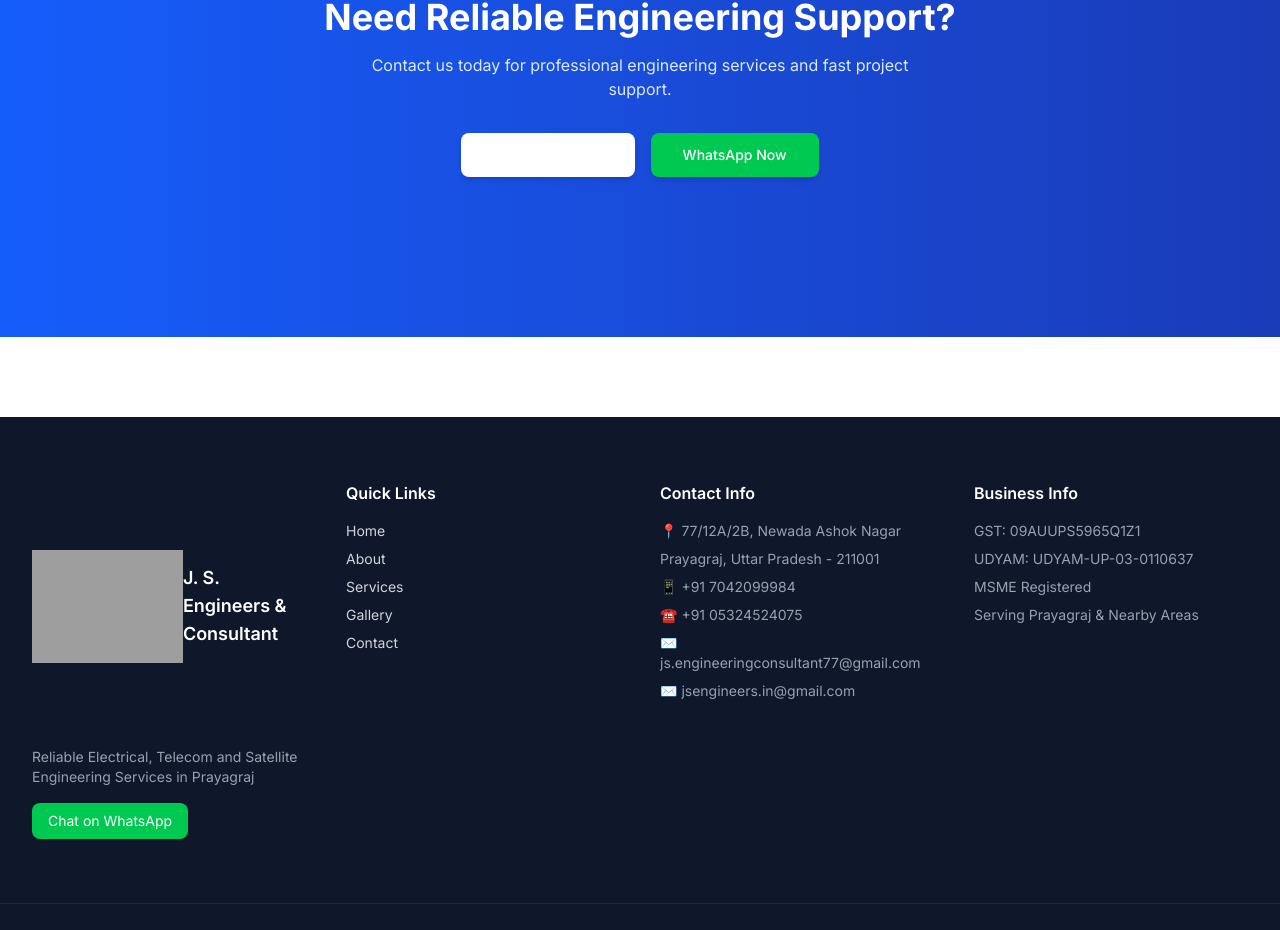
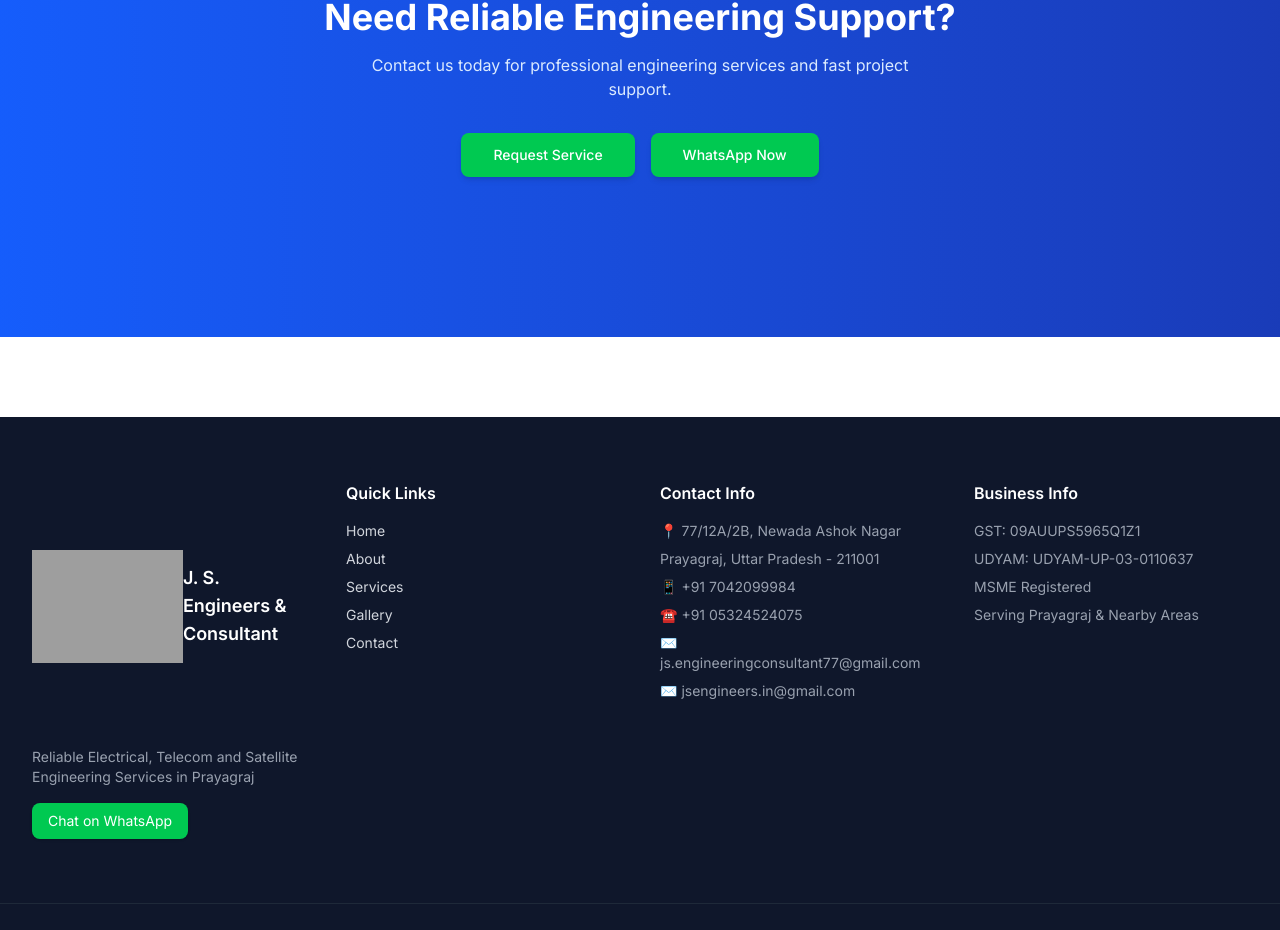
Before and after one commit to JsEngineers/js-Engineers.in, a Next.js app: page / in a window 1280 px wide. Shown: the part 2533-3463 px from the top of the page. Built offline with nearby package versions, Linux system fonts and the light colour scheme; grey boxes are pictures that could not be loaded.

Commit message:
Update page.tsx

```diff
--- a/app/page.tsx
+++ b/app/page.tsx
@@ -162,7 +162,7 @@ export default function HomePage() {
 
               <Button
                 href="/contact"
-                className="px-8 py-3 bg-white text-blue-700 hover:bg-gray-100 rounded-lg shadow-lg"
+                className="px-8 py-3 bg-green-500 text-blue-700 hover:bg-green-600 rounded-lg shadow-lg"
               >
                 Request Service
               </Button>
```
